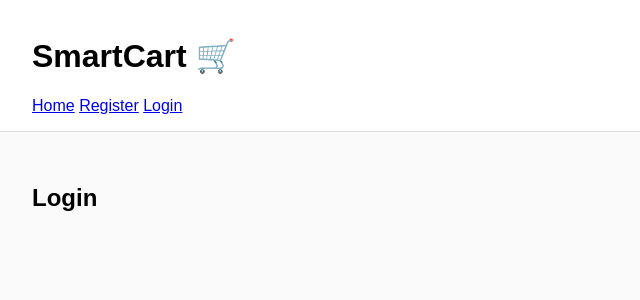
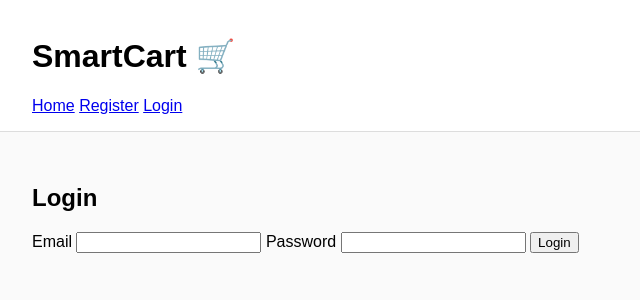
Before and after one commit to MissysCode/smartcart, a Flask app: page /login in a window 1280 px wide. Shown: the top 300 px of the page, without its empty margins (0-640 px from the left). Run offline with Flask 3, Linux system fonts and the light colour scheme.

Commit message:
Add login and registration forms

```diff
--- a/app/auth.py
+++ b/app/auth.py
@@ -3,12 +3,12 @@ from flask import Blueprint, render_template
 auth = Blueprint("auth", __name__)
 
 
-@auth.route("/register")
+@auth.route("/register", methods=["GET", "POST"])
 def register():
     return render_template("register.html")
 
 
-@auth.route("/login")
+@auth.route("/login", methods=["GET", "POST"])
 def login():
     return render_template("login.html")
 
--- a/app/templates/login.html
+++ b/app/templates/login.html
@@ -2,4 +2,14 @@
 
 {% block content %}
 <h2>Login</h2>
+
+<form method="POST">
+    <label for="email">Email</label>
+    <input type="email" name="email" id="email" required>
+
+    <label for="password">Password</label>
+    <input type="password" name="password" id="password" required>
+
+    <button type="submit">Login</button>
+</form>
 {% endblock %}
```
Also changed, not shown: app/templates/register.html (+10 -0 lines).
